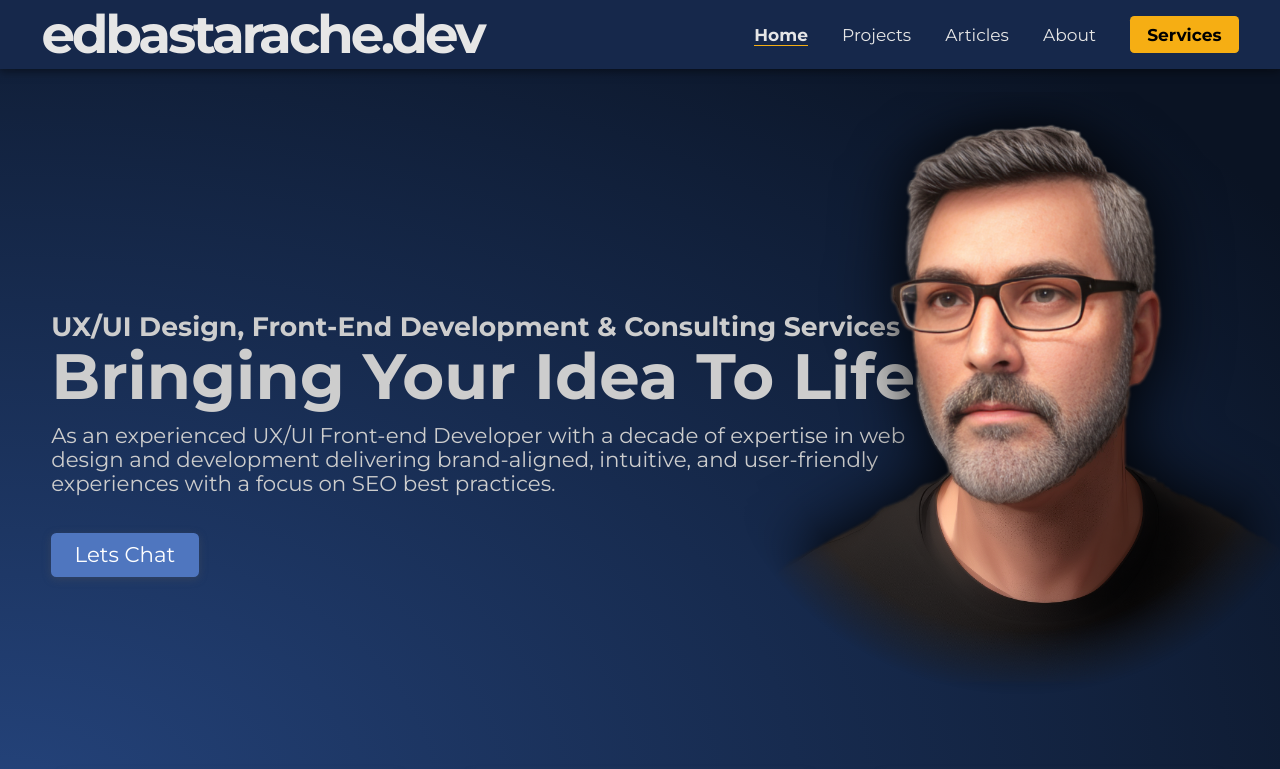
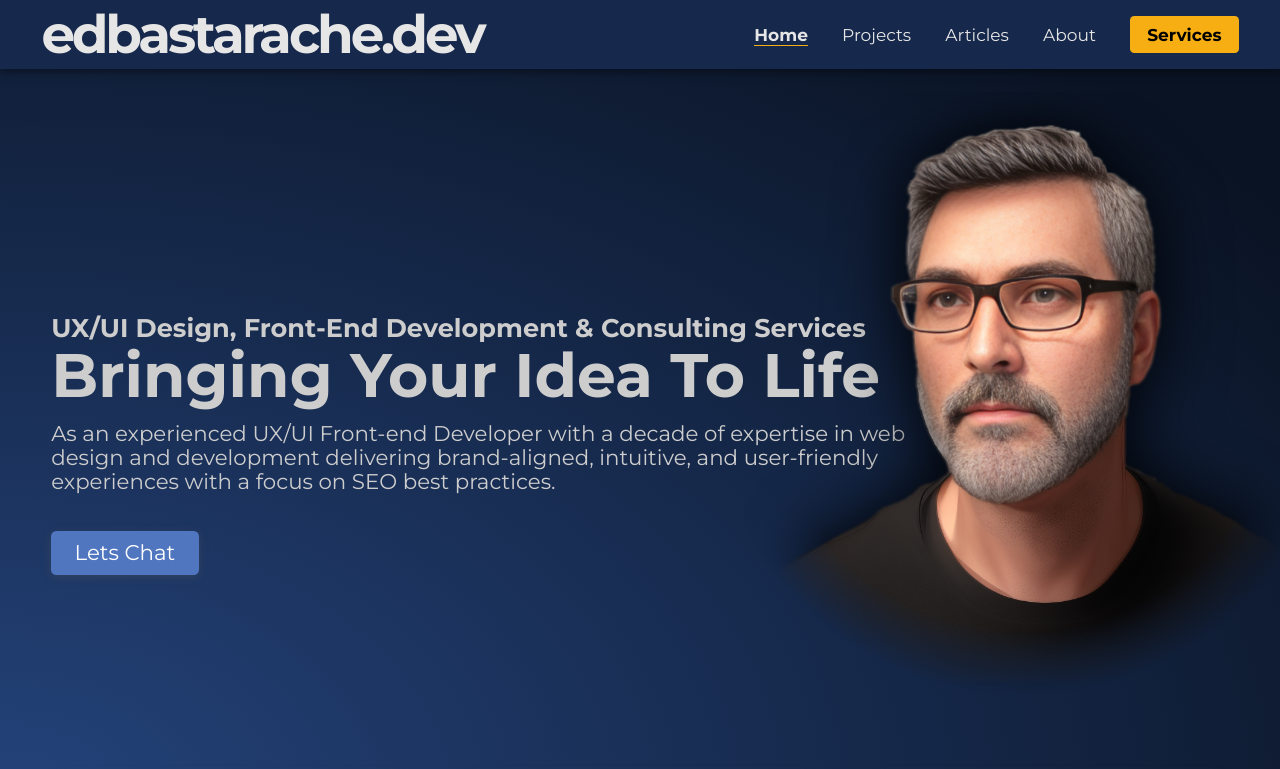
Before and after one commit to eljeh/edbastarachecom-11ty-netlify, an Eleventy site: page src/pages/home.md in a window 1280 px wide. Shown: the top 769 px of the page. Built offline with nearby package versions, Linux system fonts and the light colour scheme; Eleventy itself is replaced by a stand-in of ours; files that its build step writes are made by us from their sources; what eleventy-plugin-reading-time, eleventy-plugin-svg-contents would draw is missing.

Commit message:
Fixed Hero font scaling

```diff
--- a/src/_includes/assets/sass/pages/home.scss
+++ b/src/_includes/assets/sass/pages/home.scss
@@ -44,7 +44,7 @@ section.hero{
   align-items: center;
   & > .content{
     flex-wrap: wrap-reverse;
-    @container (min-width: 1080px){
+    @container (min-width: 800px){
       flex-wrap: nowrap;
     }
   }
@@ -65,7 +65,7 @@ section.hero{
 
 
 
-  @container (min-width: 1080px){
+  @container (min-width: 800px){
     margin-top: 5em !important;
     margin-right: -12em;
     font-size: 1.25em;
@@ -77,16 +77,17 @@ section.hero{
     line-height: 1.25;
     text-transform: capitalize;
     font-weight: 700;
-    font-size: clamp(1em, 2.5vw, 1.25em);
+    font-size: clamp(0.4em, 2vw, 1.33em);
   }
   .Sub-title{
     font-size: 2.85em;
     text-transform: capitalize;
     line-height: 1em;
     margin-top: -0.25em;
-    @container (min-width: 1080px){
-      font-size: 3em;
+    @container (min-width: 800px){
+        font-size: clamp(2.1em, 4.8vw, 3.2em);
     }
+
   }
   .cta{
     width: fit-content;
```
Also changed, not shown: assets/styles/css/home.min.css.
